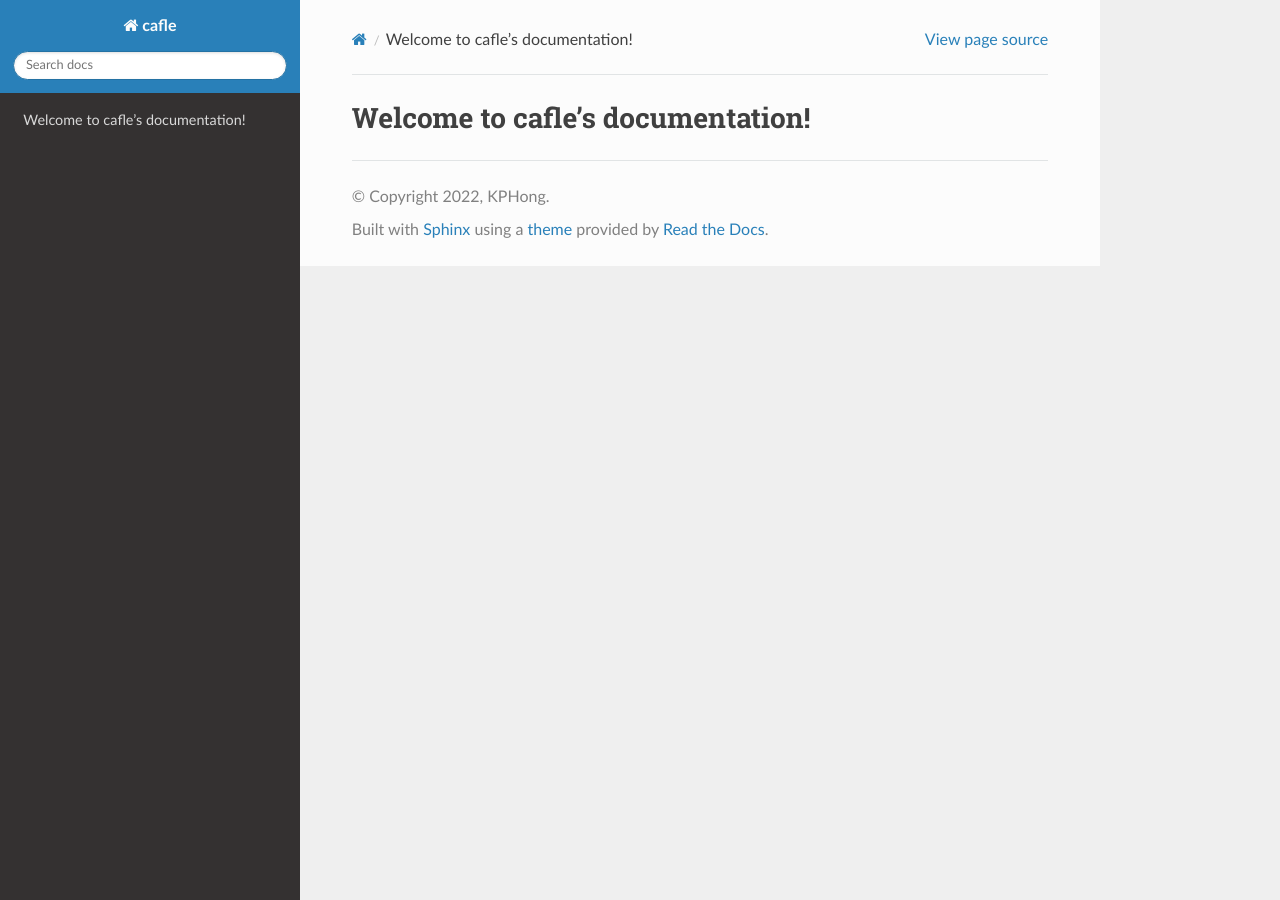
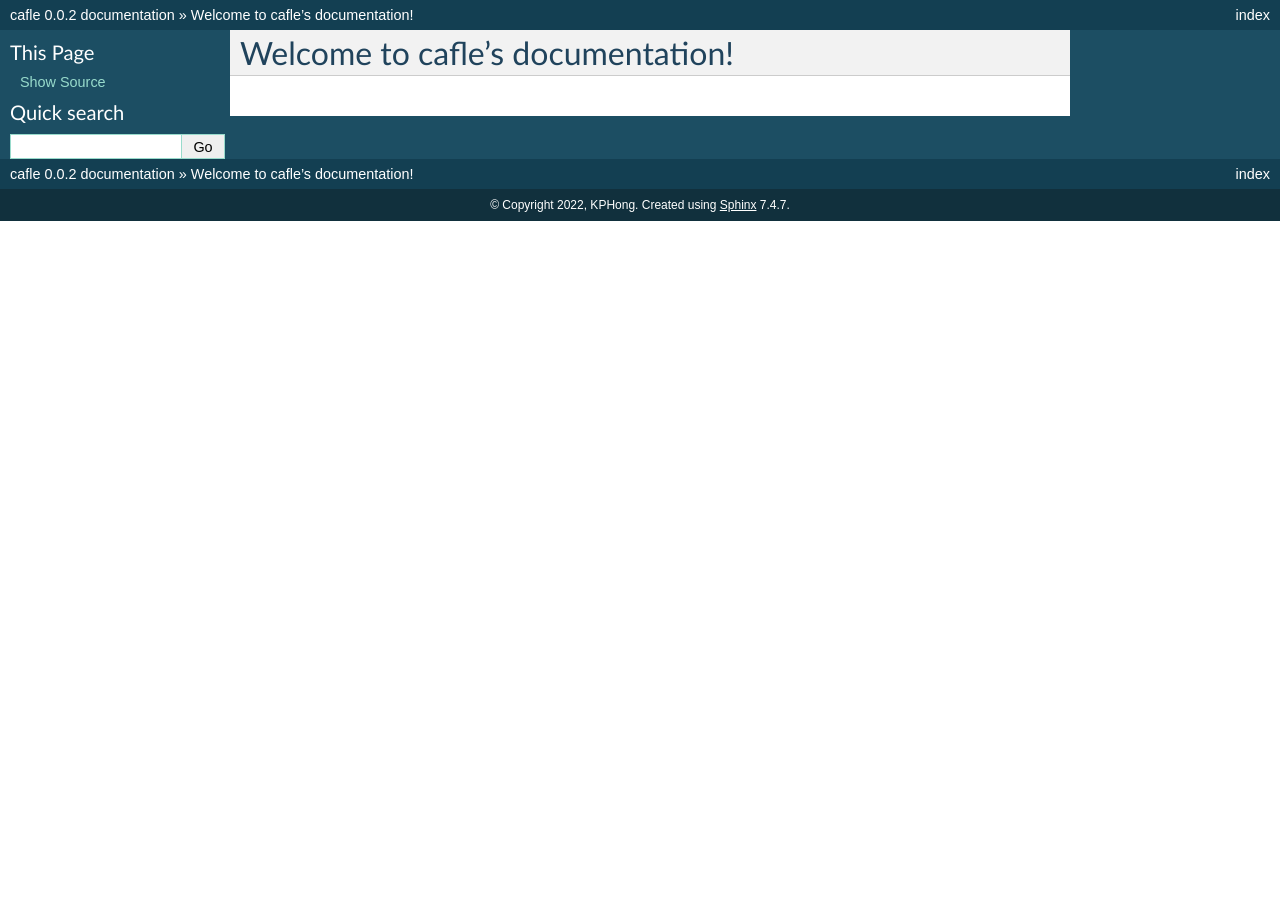
Before and after one commit to kphong16/cafle, a Sphinx documentation site: the page built from source/index.rst, in a window 1280 px wide. Built offline with Sphinx 7.4.7, drawn with Linux system fonts in a browser that asks for light colours; formulas are drawn with MathJax 3; pages that are not in the unit, such as notebooks, are missing from menus.

Commit message:
edit sphinx

```diff
--- a/source/conf.py
+++ b/source/conf.py
@@ -68,13 +68,13 @@ pygments_style = 'sphinx'
 # The theme to use for HTML and HTML Help pages.  See the documentation for
 # a list of builtin themes.
 #
-html_theme = 'sphinx_rtd_theme'
+html_theme = 'classic'
 
 # Add any paths that contain custom static files (such as style sheets) here,
 # relative to this directory. They are copied after the builtin static files,
 # so a file named "default.css" will overwrite the builtin "default.css".
 html_static_path = ['_static']
-htmlhelp_basename = 'Sphinx-Tutorialdoc'
+htmlhelp_basename = 'classic'
 latex_elements = {
 }
 latex_documents = [
```
Also changed, not shown: 9 other files.
